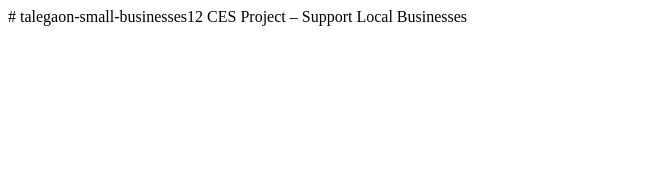
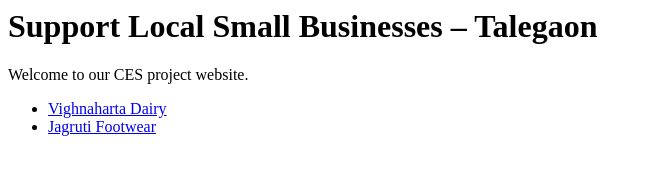
Before and after one commit to akshaykulkarni774/talegaon-small-businesses12, a plain HTML site: page index.html in a window 1280 px wide. Shown: the whole page, without its empty margins (0-653 px from the left). Drawn offline with Linux system fonts and the light colour scheme.

Commit message:
index.html

```diff
--- a/index.html
+++ b/index.html
@@ -1,2 +1,7 @@
-# talegaon-small-businesses12
-CES Project – Support Local Businesses
+<h1>Support Local Small Businesses – Talegaon</h1>
+<p>Welcome to our CES project website.</p>
+
+<ul>
+  <li><a href="vighnaharta-dairy.html">Vighnaharta Dairy</a></li>
+  <li><a href="jagruti-footwear.html">Jagruti Footwear</a></li>
+</ul>
```
